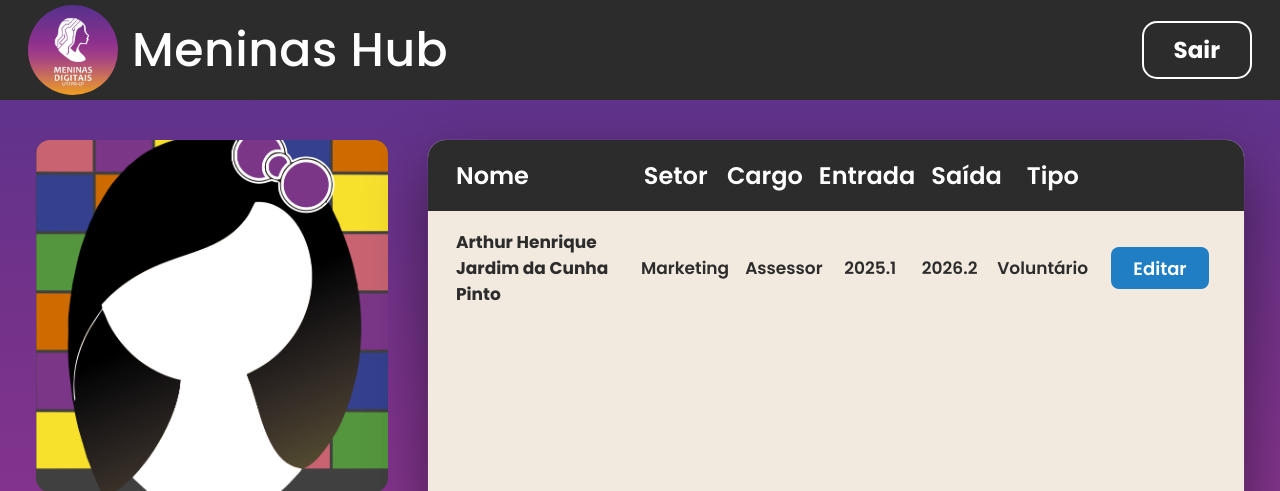
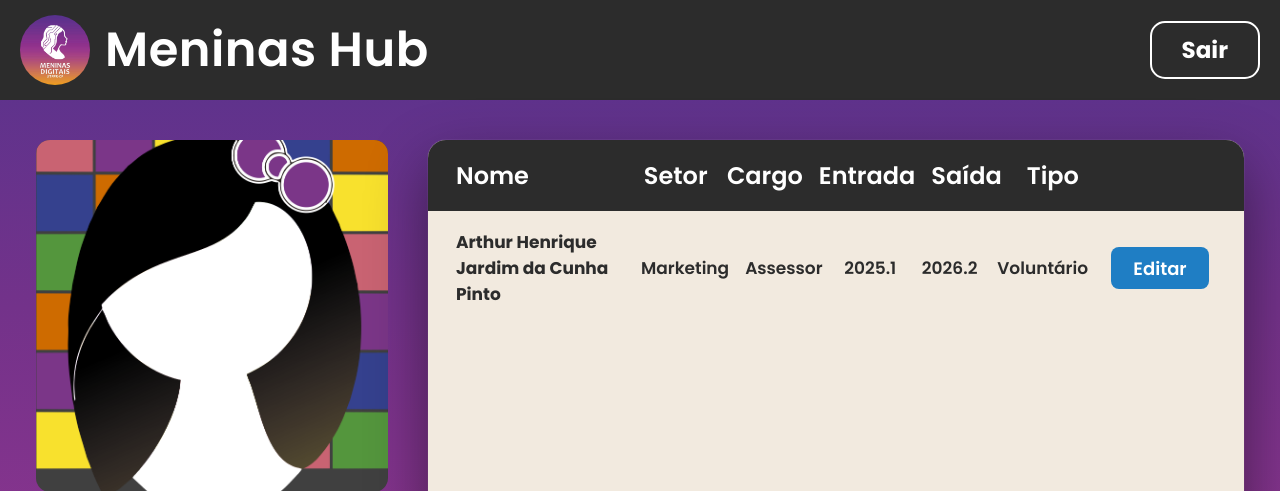
Before and after one commit to vinicius-10/CertificadoraCompetencia3, a Flask app: template app/templates/paginaADM.html in a window 1280 px wide. Shown: the top 491 px of the page. Run offline with Flask 3, Linux system fonts and the light colour scheme; the template is opened without the code that fills it, so the values that code supplies are empty; parts of the project's set-up code (start-up, migrations or seed data) failed here and were passed over; some libraries are stand-ins or nearby versions.

Commit message:
ajustado tamanho do header na tela de admin

```diff
--- a/app/static/css/admin.css
+++ b/app/static/css/admin.css
@@ -40,7 +40,7 @@ body {
 /* ── NAVBAR ── */
 nav {
   display: flex;
-  padding: 0 1.75rem;
+  padding: 0 1.25rem;
   height: var(--nav-height);
   background: var(--card-bg);
   flex-shrink: 0;
@@ -51,23 +51,22 @@ nav {
 nav a {
   display: flex;
   align-items: center;
-  gap: 0.875rem;
+  gap: 0.9375rem;
   text-decoration: none;
   color: inherit;
 }
 
 .nav-logo {
-  width: 5.625rem;
-  height: 5.625rem;
+  width: 4.375rem;   /* 70px — igual à landing page e ao login */
+  height: 4.375rem;
   border-radius: 50%;
   object-fit: cover;
   flex-shrink: 0;
-  margin: 5px 0;
 }
 
 nav h1 {
-  font-weight: 500;
-  font-size: 2.96rem;
+  font-weight: 600;
+  font-size: 3rem;   /* 48px — igual à landing page e ao login */
   letter-spacing: 0.03rem;
   color: var(--text-light);
 }
```
